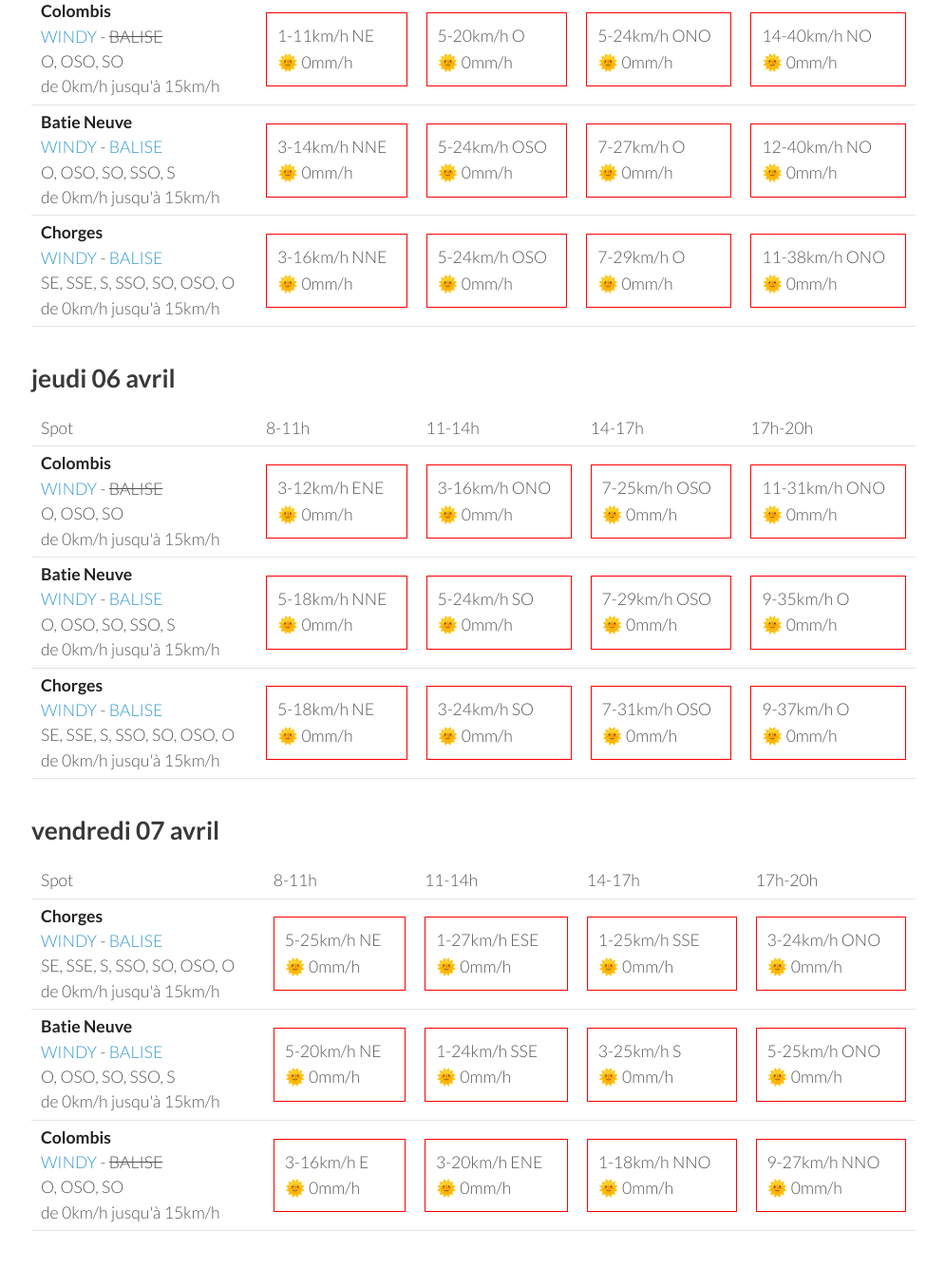
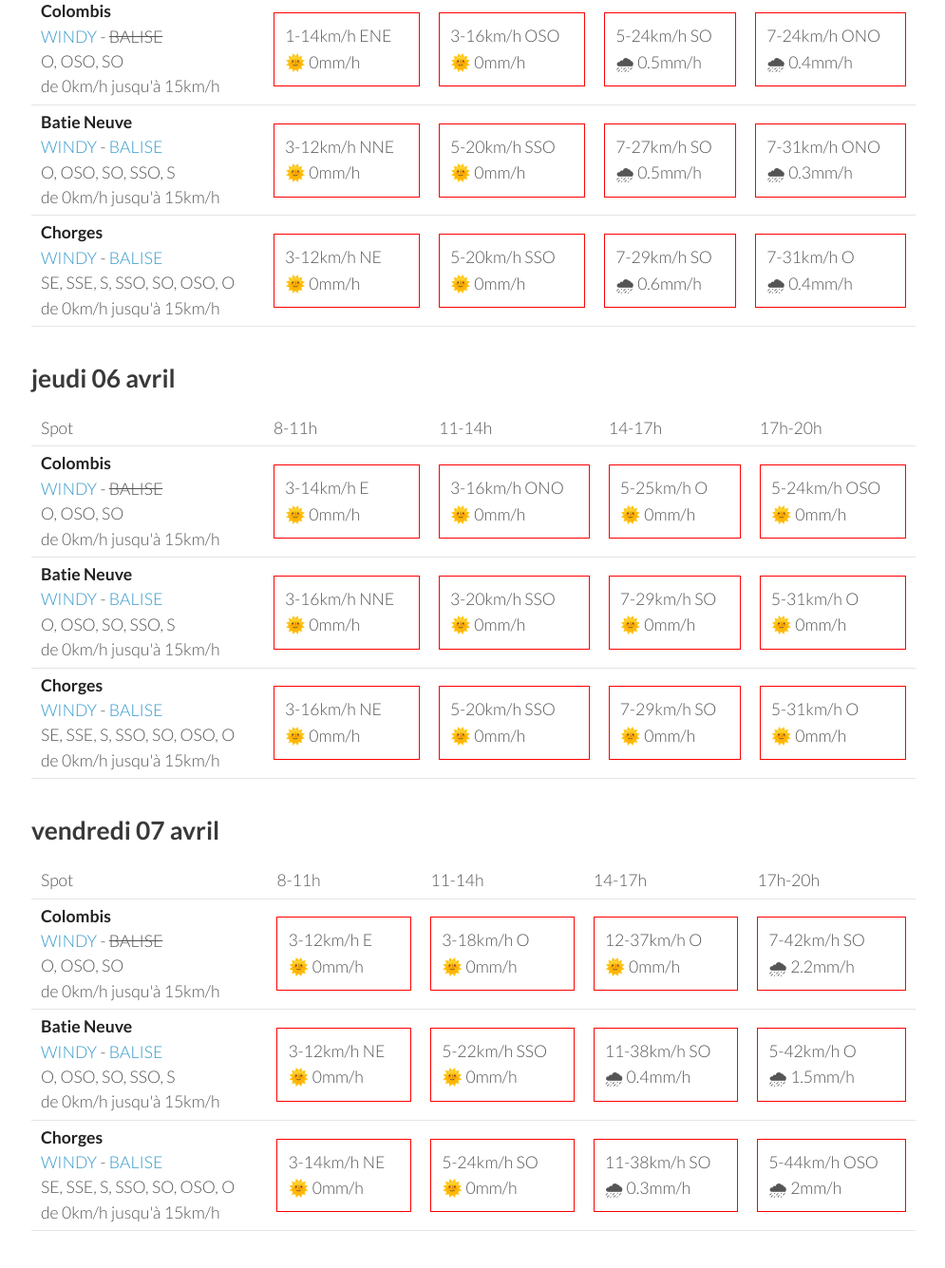
Before and after one commit to parapente-dans-le-nord/parapente-dans-le-nord.github.io, a Jekyll site: the page built from saint_andre.markdown, in a window 1280 px wide and 1400 px high, scrolled down 1801 px. Shown: the top 1335 px of the window at 95% size, without its empty margins (25-1020 px from the left). Built offline with Jekyll 4.4.1, drawn with Linux system fonts in a browser that asks for light colours; some of the changed text lies outside the part shown.

Commit message:
update index.markdown

```diff
--- a/saint_andre.markdown
+++ b/saint_andre.markdown
@@ -22,30 +22,30 @@ page mise à jour le dimanche 02 avril 13:35
       <td>17h-20h</td>
     </tr>
 <tr>
-        <td><strong>Chorges</strong><br><a href="https://windy.com/44.578/6.280?44.559,6.262,10">WINDY</a> - <span class=""><a href="https://www.openwindmap.org/PP554">BALISE</a> </span><br> <span class="vent-favorable">SE, SSE, S, SSO, SO, OSO, O</span><br><span class="force-vent">de 0km/h jusqu'à 15km/h</span> </td>
-
-            <td><div class="not-flyable"><p>0-0km/h NA</p><p>🌧️ 0mm/h</p></div></td>
-            <td><div class="flyable"><p>5-12km/h OSO</p><p>🌞 0mm/h</p></div></td>
-            <td><div class="not-flyable"><p>7-22km/h SO</p><p>🌞 0mm/h</p></div></td>
-            <td><div class="not-flyable"><p>12-35km/h NNO</p><p>🌞 0mm/h</p></div></td>
-
-    </tr>
-<tr>
         <td><strong>Batie Neuve</strong><br><a href="https://windy.com/44.584/6.236?44.559,6.262,10,m:eTtagly">WINDY</a> - <span class=""><a href="https://www.openwindmap.org/PP554">BALISE</a> </span><br> <span class="vent-favorable">O, OSO, SO, SSO, S</span><br><span class="force-vent">de 0km/h jusqu'à 15km/h</span> </td>
 
             <td><div class="not-flyable"><p>0-0km/h NA</p><p>🌧️ 0mm/h</p></div></td>
-            <td><div class="not-flyable"><p>5-14km/h NO</p><p>🌞 0mm/h</p></div></td>
-            <td><div class="not-flyable"><p>16-38km/h NNO</p><p>🌞 0mm/h</p></div></td>
-            <td><div class="not-flyable"><p>20-48km/h NNO</p><p>🌞 0mm/h</p></div></td>
+            <td><div class="not-flyable"><p>0-0km/h NA</p><p>🌧️ 0mm/h</p></div></td>
+            <td><div class="not-flyable"><p>0-0km/h NA</p><p>🌧️ 0mm/h</p></div></td>
+            <td><div class="not-flyable"><p>20-51km/h NNO</p><p>🌞 0mm/h</p></div></td>
 
     </tr>
 <tr>
         <td><strong>Colombis</strong><br><a href="https://windy.com/44.494/6.216?44.559,6.262,10">WINDY</a> - <span class="no-balise"> BALISE </span><br> <span class="vent-favorable">O, OSO, SO</span><br><span class="force-vent">de 0km/h jusqu'à 15km/h</span> </td>
 
             <td><div class="not-flyable"><p>0-0km/h NA</p><p>🌧️ 0mm/h</p></div></td>
-            <td><div class="not-flyable"><p>5-25km/h NNO</p><p>🌞 0mm/h</p></div></td>
-            <td><div class="not-flyable"><p>12-33km/h NNO</p><p>🌞 0mm/h</p></div></td>
-            <td><div class="not-flyable"><p>20-46km/h NNO</p><p>🌞 0mm/h</p></div></td>
+            <td><div class="not-flyable"><p>0-0km/h NA</p><p>🌧️ 0mm/h</p></div></td>
+            <td><div class="not-flyable"><p>0-0km/h NA</p><p>🌧️ 0mm/h</p></div></td>
+            <td><div class="not-flyable"><p>20-48km/h NNO</p><p>🌞 0mm/h</p></div></td>
+
+    </tr>
+<tr>
+        <td><strong>Chorges</strong><br><a href="https://windy.com/44.578/6.280?44.559,6.262,10">WINDY</a> - <span class=""><a href="https://www.openwindmap.org/PP554">BALISE</a> </span><br> <span class="vent-favorable">SE, SSE, S, SSO, SO, OSO, O</span><br><span class="force-vent">de 0km/h jusqu'à 15km/h</span> </td>
+
+            <td><div class="not-flyable"><p>0-0km/h NA</p><p>🌧️ 0mm/h</p></div></td>
+            <td><div class="not-flyable"><p>0-0km/h NA</p><p>🌧️ 0mm/h</p></div></td>
+            <td><div class="not-flyable"><p>0-0km/h NA</p><p>🌧️ 0mm/h</p></div></td>
+            <td><div class="not-flyable"><p>18-40km/h NNO</p><p>🌞 0mm/h</p></div></td>
 
     </tr>
 
@@ -67,29 +67,29 @@ page mise à jour le dimanche 02 avril 13:35
 <tr>
         <td><strong>Chorges</strong><br><a href="https://windy.com/44.578/6.280?44.559,6.262,10">WINDY</a> - <span class=""><a href="https://www.openwindmap.org/PP554">BALISE</a> </span><br> <span class="vent-favorable">SE, SSE, S, SSO, SO, OSO, O</span><br><span class="force-vent">de 0km/h jusqu'à 15km/h</span> </td>
 
-            <td><div class="not-flyable"><p>1-3km/h ENE</p><p>🌞 0mm/h</p></div></td>
+            <td><div class="not-flyable"><p>1-3km/h NNE</p><p>🌞 0mm/h</p></div></td>
             <td><div class="flyable"><p>5-9km/h SO</p><p>🌞 0mm/h</p></div></td>
-            <td><div class="not-flyable"><p>9-20km/h SO</p><p>🌞 0mm/h</p></div></td>
-            <td><div class="not-flyable"><p>12-29km/h NNO</p><p>🌞 0mm/h</p></div></td>
+            <td><div class="not-flyable"><p>12-24km/h SO</p><p>🌞 0mm/h</p></div></td>
+            <td><div class="not-flyable"><p>12-29km/h N</p><p>🌞 0mm/h</p></div></td>
 
 
     </tr>
 <tr>
         <td><strong>Batie Neuve</strong><br><a href="https://windy.com/44.584/6.236?44.559,6.262,10,m:eTtagly">WINDY</a> - <span class=""><a href="https://www.openwindmap.org/PP554">BALISE</a> </span><br> <span class="vent-favorable">O, OSO, SO, SSO, S</span><br><span class="force-vent">de 0km/h jusqu'à 15km/h</span> </td>
 
-            <td><div class="not-flyable"><p>3-9km/h NE</p><p>🌞 0mm/h</p></div></td>
-            <td><div class="flyable"><p>3-9km/h SSO</p><p>🌞 0mm/h</p></div></td>
-            <td><div class="not-flyable"><p>12-29km/h NNO</p><p>🌞 0mm/h</p></div></td>
-            <td><div class="not-flyable"><p>16-42km/h NNO</p><p>🌞 0mm/h</p></div></td>
+            <td><div class="not-flyable"><p>3-11km/h NE</p><p>🌞 0mm/h</p></div></td>
+            <td><div class="flyable"><p>1-7km/h OSO</p><p>🌞 0mm/h</p></div></td>
+            <td><div class="not-flyable"><p>12-33km/h NNO</p><p>🌞 0mm/h</p></div></td>
+            <td><div class="not-flyable"><p>18-42km/h NNO</p><p>🌞 0mm/h</p></div></td>
 
 
     </tr>
 <tr>
         <td><strong>Colombis</strong><br><a href="https://windy.com/44.494/6.216?44.559,6.262,10">WINDY</a> - <span class="no-balise"> BALISE </span><br> <span class="vent-favorable">O, OSO, SO</span><br><span class="force-vent">de 0km/h jusqu'à 15km/h</span> </td>
 
-            <td><div class="not-flyable"><p>5-14km/h NE</p><p>🌞 0mm/h</p></div></td>
-            <td><div class="not-flyable"><p>5-14km/h ESE</p><p>🌞 0mm/h</p></div></td>
-            <td><div class="not-flyable"><p>9-24km/h NNO</p><p>🌞 0mm/h</p></div></td>
+            <td><div class="not-flyable"><p>7-18km/h NE</p><p>🌞 0mm/h</p></div></td>
+            <td><div class="not-flyable"><p>5-16km/h ESE</p><p>🌞 0mm/h</p></div></td>
+            <td><div class="not-flyable"><p>11-25km/h NNO</p><p>🌞 0mm/h</p></div></td>
             <td><div class="not-flyable"><p>16-38km/h NNO</p><p>🌞 0mm/h</p></div></td>
 
 
@@ -113,30 +113,30 @@ page mise à jour le dimanche 02 avril 13:35
 <tr>
         <td><strong>Colombis</strong><br><a href="https://windy.com/44.494/6.216?44.559,6.262,10">WINDY</a> - <span class="no-balise"> BALISE </span><br> <span class="vent-favorable">O, OSO, SO</span><br><span class="force-vent">de 0km/h jusqu'à 15km/h</span> </td>
 
-            <td><div class="not-flyable"><p>3-16km/h ENE</p><p>🌞 0mm/h</p></div></td>
-            <td><div class="not-flyable"><p>3-20km/h O</p><p>🌞 0mm/h</p></div></td>
-            <td><div class="not-flyable"><p>7-29km/h OSO</p><p>🌞 0mm/h</p></div></td>
-            <td><div class="not-flyable"><p>7-27km/h O</p><p>🌧 0.4mm/h</p></div></td>
+            <td><div class="not-flyable"><p>7-14km/h NO</p><p>🌞 0mm/h</p></div></td>
+            <td><div class="not-flyable"><p>5-20km/h O</p><p>🌞 0mm/h</p></div></td>
+            <td><div class="not-flyable"><p>11-37km/h OSO</p><p>🌧 0.2mm/h</p></div></td>
+            <td><div class="not-flyable"><p>7-35km/h SO</p><p>🌧 1.1mm/h</p></div></td>
 
 
     </tr>
 <tr>
         <td><strong>Batie Neuve</strong><br><a href="https://windy.com/44.584/6.236?44.559,6.262,10,m:eTtagly">WINDY</a> - <span class=""><a href="https://www.openwindmap.org/PP554">BALISE</a> </span><br> <span class="vent-favorable">O, OSO, SO, SSO, S</span><br><span class="force-vent">de 0km/h jusqu'à 15km/h</span> </td>
 
-            <td><div class="not-flyable"><p>5-18km/h NE</p><p>🌞 0mm/h</p></div></td>
+            <td><div class="not-flyable"><p>1-5km/h NE</p><p>🌞 0mm/h</p></div></td>
             <td><div class="not-flyable"><p>5-25km/h SO</p><p>🌞 0mm/h</p></div></td>
-            <td><div class="not-flyable"><p>7-31km/h OSO</p><p>🌧 0.3mm/h</p></div></td>
-            <td><div class="not-flyable"><p>7-29km/h O</p><p>🌧 0.4mm/h</p></div></td>
+            <td><div class="not-flyable"><p>9-38km/h SO</p><p>🌧 0.2mm/h</p></div></td>
+            <td><div class="not-flyable"><p>5-35km/h OSO</p><p>🌧 0.8mm/h</p></div></td>
 
 
     </tr>
 <tr>
         <td><strong>Chorges</strong><br><a href="https://windy.com/44.578/6.280?44.559,6.262,10">WINDY</a> - <span class=""><a href="https://www.openwindmap.org/PP554">BALISE</a> </span><br> <span class="vent-favorable">SE, SSE, S, SSO, SO, OSO, O</span><br><span class="force-vent">de 0km/h jusqu'à 15km/h</span> </td>
 
-            <td><div class="not-flyable"><p>5-22km/h NE</p><p>🌞 0mm/h</p></div></td>
-            <td><div class="not-flyable"><p>5-27km/h SO</p><p>🌞 0mm/h</p></div></td>
-            <td><div class="not-flyable"><p>7-31km/h OSO</p><p>🌧 0.2mm/h</p></div></td>
-            <td><div class="not-flyable"><p>7-31km/h OSO</p><p>🌧 0.4mm/h</p></div></td>
+            <td><div class="not-flyable"><p>1-3km/h E</p><p>🌞 0mm/h</p></div></td>
+            <td><div class="not-flyable"><p>5-25km/h SO</p><p>🌞 0mm/h</p></div></td>
+            <td><div class="not-flyable"><p>9-38km/h SO</p><p>🌧 0.4mm/h</p></div></td>
+            <td><div class="not-flyable"><p>7-35km/h SO</p><p>🌧 1mm/h</p></div></td>
 
 
     </tr>
@@ -159,30 +159,30 @@ page mise à jour le dimanche 02 avril 13:35
 <tr>
         <td><strong>Colombis</strong><br><a href="https://windy.com/44.494/6.216?44.559,6.262,10">WINDY</a> - <span class="no-balise"> BALISE </span><br> <span class="vent-favorable">O, OSO, SO</span><br><span class="force-vent">de 0km/h jusqu'à 15km/h</span> </td>
 
-            <td><div class="not-flyable"><p>1-11km/h NE</p><p>🌞 0mm/h</p></div></td>
-            <td><div class="not-flyable"><p>5-20km/h O</p><p>🌞 0mm/h</p></div></td>
-            <td><div class="not-flyable"><p>5-24km/h ONO</p><p>🌞 0mm/h</p></div></td>
-            <td><div class="not-flyable"><p>14-40km/h NO</p><p>🌞 0mm/h</p></div></td>
+            <td><div class="not-flyable"><p>1-14km/h ENE</p><p>🌞 0mm/h</p></div></td>
+            <td><div class="not-flyable"><p>3-16km/h OSO</p><p>🌞 0mm/h</p></div></td>
+            <td><div class="not-flyable"><p>5-24km/h SO</p><p>🌧 0.5mm/h</p></div></td>
+            <td><div class="not-flyable"><p>7-24km/h ONO</p><p>🌧 0.4mm/h</p></div></td>
 
 
     </tr>
 <tr>
         <td><strong>Batie Neuve</strong><br><a href="https://windy.com/44.584/6.236?44.559,6.262,10,m:eTtagly">WINDY</a> - <span class=""><a href="https://www.openwindmap.org/PP554">BALISE</a> </span><br> <span class="vent-favorable">O, OSO, SO, SSO, S</span><br><span class="force-vent">de 0km/h jusqu'à 15km/h</span> </td>
 
-            <td><div class="not-flyable"><p>3-14km/h NNE</p><p>🌞 0mm/h</p></div></td>
-            <td><div class="not-flyable"><p>5-24km/h OSO</p><p>🌞 0mm/h</p></div></td>
-            <td><div class="not-flyable"><p>7-27km/h O</p><p>🌞 0mm/h</p></div></td>
-            <td><div class="not-flyable"><p>12-40km/h NO</p><p>🌞 0mm/h</p></div></td>
+            <td><div class="not-flyable"><p>3-12km/h NNE</p><p>🌞 0mm/h</p></div></td>
+            <td><div class="not-flyable"><p>5-20km/h SSO</p><p>🌞 0mm/h</p></div></td>
+            <td><div class="not-flyable"><p>7-27km/h SO</p><p>🌧 0.5mm/h</p></div></td>
+            <td><div class="not-flyable"><p>7-31km/h ONO</p><p>🌧 0.3mm/h</p></div></td>
 
 
     </tr>
 <tr>
         <td><strong>Chorges</strong><br><a href="https://windy.com/44.578/6.280?44.559,6.262,10">WINDY</a> - <span class=""><a href="https://www.openwindmap.org/PP554">BALISE</a> </span><br> <span class="vent-favorable">SE, SSE, S, SSO, SO, OSO, O</span><br><span class="force-vent">de 0km/h jusqu'à 15km/h</span> </td>
 
-            <td><div class="not-flyable"><p>3-16km/h NNE</p><p>🌞 0mm/h</p></div></td>
-            <td><div class="not-flyable"><p>5-24km/h OSO</p><p>🌞 0mm/h</p></div></td>
-            <td><div class="not-flyable"><p>7-29km/h O</p><p>🌞 0mm/h</p></div></td>
-            <td><div class="not-flyable"><p>11-38km/h ONO</p><p>🌞 0mm/h</p></div></td>
+            <td><div class="not-flyable"><p>3-12km/h NE</p><p>🌞 0mm/h</p></div></td>
+            <td><div class="not-flyable"><p>5-20km/h SSO</p><p>🌞 0mm/h</p></div></td>
+            <td><div class="not-flyable"><p>7-29km/h SO</p><p>🌧 0.6mm/h</p></div></td>
+            <td><div class="not-flyable"><p>7-31km/h O</p><p>🌧 0.4mm/h</p></div></td>
 
 
     </tr>
@@ -205,30 +205,30 @@ page mise à jour le dimanche 02 avril 13:35
 <tr>
         <td><strong>Colombis</strong><br><a href="https://windy.com/44.494/6.216?44.559,6.262,10">WINDY</a> - <span class="no-balise"> BALISE </span><br> <span class="vent-favorable">O, OSO, SO</span><br><span class="force-vent">de 0km/h jusqu'à 15km/h</span> </td>
 
-            <td><div class="not-flyable"><p>3-12km/h ENE</p><p>🌞 0mm/h</p></div></td>
+            <td><div class="not-flyable"><p>3-14km/h E</p><p>🌞 0mm/h</p></div></td>
             <td><div class="not-flyable"><p>3-16km/h ONO</p><p>🌞 0mm/h</p></div></td>
-            <td><div class="not-flyable"><p>7-25km/h OSO</p><p>🌞 0mm/h</p></div></td>
-            <td><div class="not-flyable"><p>11-31km/h ONO</p><p>🌞 0mm/h</p></div></td>
+            <td><div class="not-flyable"><p>5-25km/h O</p><p>🌞 0mm/h</p></div></td>
+            <td><div class="not-flyable"><p>5-24km/h OSO</p><p>🌞 0mm/h</p></div></td>
 
 
     </tr>
 <tr>
         <td><strong>Batie Neuve</strong><br><a href="https://windy.com/44.584/6.236?44.559,6.262,10,m:eTtagly">WINDY</a> - <span class=""><a href="https://www.openwindmap.org/PP554">BALISE</a> </span><br> <span class="vent-favorable">O, OSO, SO, SSO, S</span><br><span class="force-vent">de 0km/h jusqu'à 15km/h</span> </td>
 
-            <td><div class="not-flyable"><p>5-18km/h NNE</p><p>🌞 0mm/h</p></div></td>
-            <td><div class="not-flyable"><p>5-24km/h SO</p><p>🌞 0mm/h</p></div></td>
-            <td><div class="not-flyable"><p>7-29km/h OSO</p><p>🌞 0mm/h</p></div></td>
-            <td><div class="not-flyable"><p>9-35km/h O</p><p>🌞 0mm/h</p></div></td>
+            <td><div class="not-flyable"><p>3-16km/h NNE</p><p>🌞 0mm/h</p></div></td>
+            <td><div class="not-flyable"><p>3-20km/h SSO</p><p>🌞 0mm/h</p></div></td>
+            <td><div class="not-flyable"><p>7-29km/h SO</p><p>🌞 0mm/h</p></div></td>
+            <td><div class="not-flyable"><p>5-31km/h O</p><p>🌞 0mm/h</p></div></td>
 
 
     </tr>
 <tr>
         <td><strong>Chorges</strong><br><a href="https://windy.com/44.578/6.280?44.559,6.262,10">WINDY</a> - <span class=""><a href="https://www.openwindmap.org/PP554">BALISE</a> </span><br> <span class="vent-favorable">SE, SSE, S, SSO, SO, OSO, O</span><br><span class="force-vent">de 0km/h jusqu'à 15km/h</span> </td>
 
-            <td><div class="not-flyable"><p>5-18km/h NE</p><p>🌞 0mm/h</p></div></td>
-            <td><div class="not-flyable"><p>3-24km/h SO</p><p>🌞 0mm/h</p></div></td>
-            <td><div class="not-flyable"><p>7-31km/h OSO</p><p>🌞 0mm/h</p></div></td>
-            <td><div class="not-flyable"><p>9-37km/h O</p><p>🌞 0mm/h</p></div></td>
+            <td><div class="not-flyable"><p>3-16km/h NE</p><p>🌞 0mm/h</p></div></td>
+            <td><div class="not-flyable"><p>5-20km/h SSO</p><p>🌞 0mm/h</p></div></td>
+            <td><div class="not-flyable"><p>7-29km/h SO</p><p>🌞 0mm/h</p></div></td>
+            <td><div class="not-flyable"><p>5-31km/h O</p><p>🌞 0mm/h</p></div></td>
 
 
     </tr>
@@ -249,32 +249,32 @@ page mise à jour le dimanche 02 avril 13:35
       <td>17h-20h</td>
     </tr>
 <tr>
-        <td><strong>Chorges</strong><br><a href="https://windy.com/44.578/6.280?44.559,6.262,10">WINDY</a> - <span class=""><a href="https://www.openwindmap.org/PP554">BALISE</a> </span><br> <span class="vent-favorable">SE, SSE, S, SSO, SO, OSO, O</span><br><span class="force-vent">de 0km/h jusqu'à 15km/h</span> </td>
+        <td><strong>Colombis</strong><br><a href="https://windy.com/44.494/6.216?44.559,6.262,10">WINDY</a> - <span class="no-balise"> BALISE </span><br> <span class="vent-favorable">O, OSO, SO</span><br><span class="force-vent">de 0km/h jusqu'à 15km/h</span> </td>
 
-            <td><div class="not-flyable"><p>5-25km/h NE</p><p>🌞 0mm/h</p></div></td>
-            <td><div class="not-flyable"><p>1-27km/h ESE</p><p>🌞 0mm/h</p></div></td>
-            <td><div class="not-flyable"><p>1-25km/h SSE</p><p>🌞 0mm/h</p></div></td>
-            <td><div class="not-flyable"><p>3-24km/h ONO</p><p>🌞 0mm/h</p></div></td>
+            <td><div class="not-flyable"><p>3-12km/h E</p><p>🌞 0mm/h</p></div></td>
+            <td><div class="not-flyable"><p>3-18km/h O</p><p>🌞 0mm/h</p></div></td>
+            <td><div class="not-flyable"><p>12-37km/h O</p><p>🌞 0mm/h</p></div></td>
+            <td><div class="not-flyable"><p>7-42km/h SO</p><p>🌧 2.2mm/h</p></div></td>
 
 
     </tr>
 <tr>
         <td><strong>Batie Neuve</strong><br><a href="https://windy.com/44.584/6.236?44.559,6.262,10,m:eTtagly">WINDY</a> - <span class=""><a href="https://www.openwindmap.org/PP554">BALISE</a> </span><br> <span class="vent-favorable">O, OSO, SO, SSO, S</span><br><span class="force-vent">de 0km/h jusqu'à 15km/h</span> </td>
 
-            <td><div class="not-flyable"><p>5-20km/h NE</p><p>🌞 0mm/h</p></div></td>
-            <td><div class="not-flyable"><p>1-24km/h SSE</p><p>🌞 0mm/h</p></div></td>
-            <td><div class="not-flyable"><p>3-25km/h S</p><p>🌞 0mm/h</p></div></td>
-            <td><div class="not-flyable"><p>5-25km/h ONO</p><p>🌞 0mm/h</p></div></td>
+            <td><div class="not-flyable"><p>3-12km/h NE</p><p>🌞 0mm/h</p></div></td>
+            <td><div class="not-flyable"><p>5-22km/h SSO</p><p>🌞 0mm/h</p></div></td>
+            <td><div class="not-flyable"><p>11-38km/h SO</p><p>🌧 0.4mm/h</p></div></td>
+            <td><div class="not-flyable"><p>5-42km/h O</p><p>🌧 1.5mm/h</p></div></td>
 
 
     </tr>
 <tr>
-        <td><strong>Colombis</strong><br><a href="https://windy.com/44.494/6.216?44.559,6.262,10">WINDY</a> - <span class="no-balise"> BALISE </span><br> <span class="vent-favorable">O, OSO, SO</span><br><span class="force-vent">de 0km/h jusqu'à 15km/h</span> </td>
+        <td><strong>Chorges</strong><br><a href="https://windy.com/44.578/6.280?44.559,6.262,10">WINDY</a> - <span class=""><a href="https://www.openwindmap.org/PP554">BALISE</a> </span><br> <span class="vent-favorable">SE, SSE, S, SSO, SO, OSO, O</span><br><span class="force-vent">de 0km/h jusqu'à 15km/h</span> </td>
 
-            <td><div class="not-flyable"><p>3-16km/h E</p><p>🌞 0mm/h</p></div></td>
-            <td><div class="not-flyable"><p>3-20km/h ENE</p><p>🌞 0mm/h</p></div></td>
-            <td><div class="not-flyable"><p>1-18km/h NNO</p><p>🌞 0mm/h</p></div></td>
-            <td><div class="not-flyable"><p>9-27km/h NNO</p><p>🌞 0mm/h</p></div></td>
+            <td><div class="not-flyable"><p>3-14km/h NE</p><p>🌞 0mm/h</p></div></td>
+            <td><div class="not-flyable"><p>5-24km/h SO</p><p>🌞 0mm/h</p></div></td>
+            <td><div class="not-flyable"><p>11-38km/h SO</p><p>🌧 0.3mm/h</p></div></td>
+            <td><div class="not-flyable"><p>5-44km/h OSO</p><p>🌧 2mm/h</p></div></td>
 
 
     </tr>
```
Also changed, not shown: other parts of saint_andre.markdown (+1 -1 lines).
